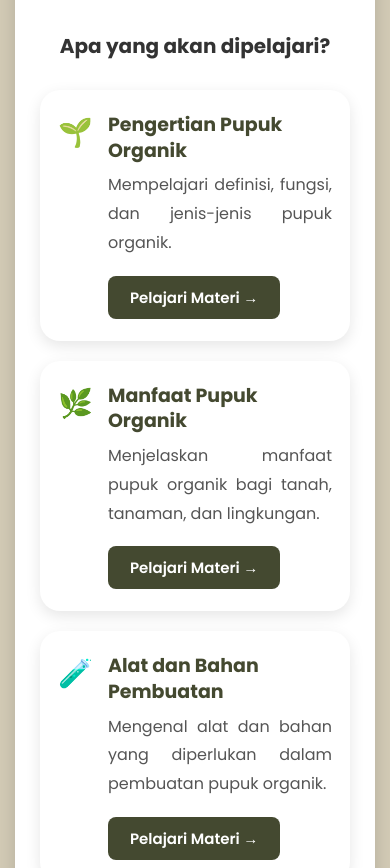
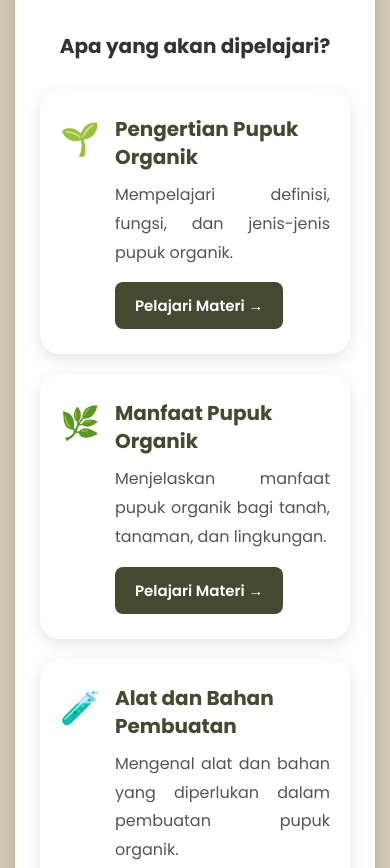
Before and after one commit to kkndesatulungrejo2026-png/pupuk-organik, a plain HTML site: page index.html in a window 390 px wide. Shown: the part 2610-3478 px from the top of the page. Drawn offline with Linux system fonts and the light colour scheme.

Commit message:
Update style.css

```diff
--- a/style.css
+++ b/style.css
@@ -1376,3 +1376,61 @@ footer h3 {
         background: rgba(255,255,255,.1);
     }
 }
+
+/* =========================================
+   CARD MATERI - KHUSUS HP
+========================================= */
+
+@media (max-width: 768px) {
+
+    .materi {
+        width: 100%;
+        display: flex;
+        flex-direction: column;
+        gap: 20px;
+        margin-top: 25px;
+    }
+
+    .materi .item {
+        width: 100%;
+        max-width: none;
+
+        padding: 25px 20px;
+
+        display: flex;
+        align-items: flex-start;
+
+        gap: 15px;
+
+        box-sizing: border-box;
+
+        border-radius: 20px;
+    }
+
+    .materi .item > span {
+        font-size: 32px;
+        flex-shrink: 0;
+    }
+
+    .materi .item h4 {
+        font-size: 20px;
+        line-height: 1.4;
+
+        margin: 0 0 10px;
+    }
+
+    .materi .item p {
+        font-size: 16px;
+        line-height: 1.7;
+
+        margin: 0;
+    }
+
+    .btn-materi {
+        font-size: 15px;
+
+        padding: 12px 20px;
+
+        margin-top: 15px;
+    }
+}
```
